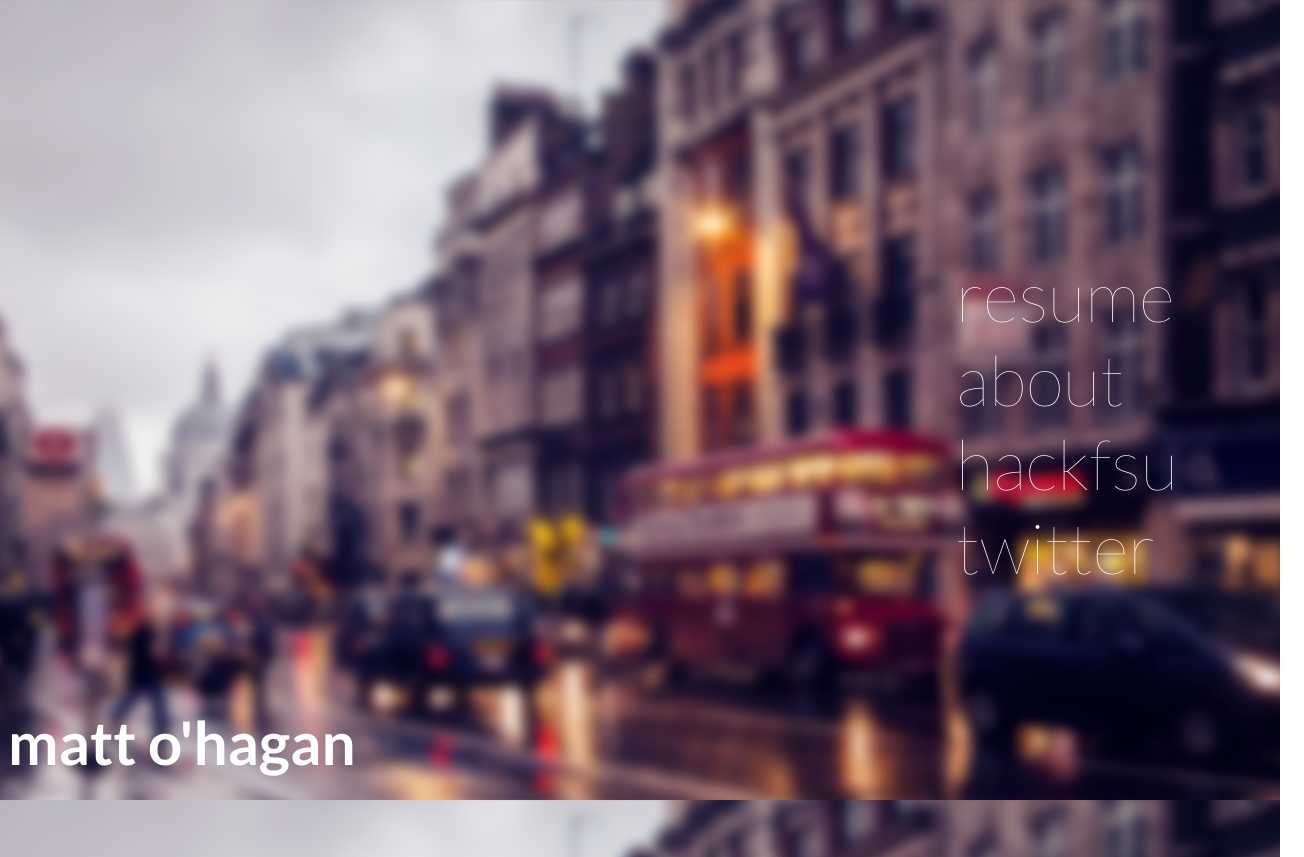
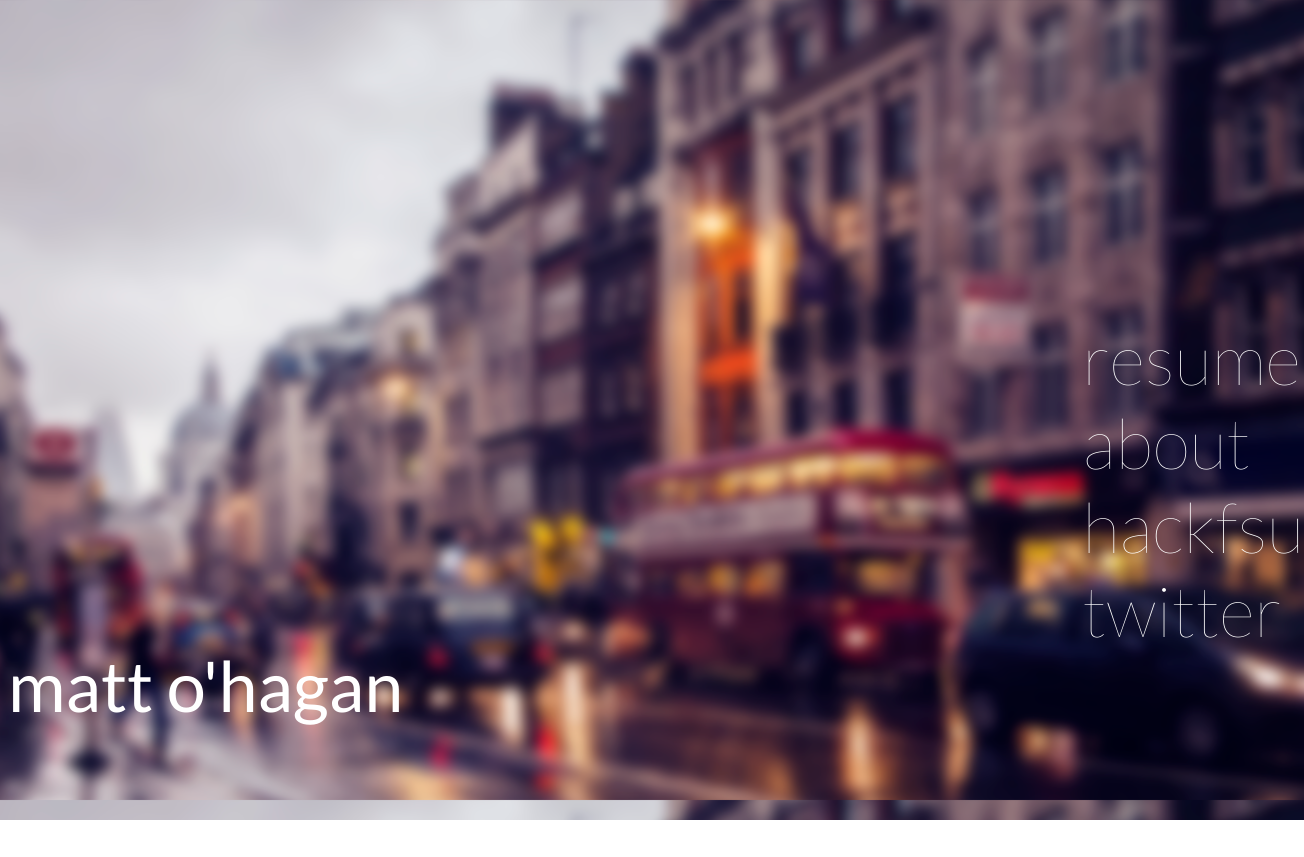
Before and after one commit to whosnorman/mattohagan.github.io, a plain HTML site: page index.html in a window 1280 px wide. Shown: the whole page, 1304 px wide, since content can reach past the window. After the commit the page ends 820 px from the top, so only its background shows below. Drawn offline with Linux system fonts and the light colour scheme.

Commit message:
just words

```diff
--- a/index.html
+++ b/index.html
@@ -6,14 +6,14 @@
    <title>Matt O'Hagan</title>
 </head>
 <body>
-   <div style="margin-top: 20%; margin-left: 75%">
+   <div style="margin-top: 25%; margin-left: 85%">
       <h5>resume</br>
-      about</br>
-      hackfsu</br>
+      <a href="google.com">about</a></br>
+      <a href="http://hackfsu.com">hackfsu</a></br>
       twitter</h5>
    </div>
 
-   <div>
+   <div style="margin-top: -10%">
       <h4>matt o'hagan</h1>
    </div>
 </body>
--- a/main.css
+++ b/main.css
@@ -4,9 +4,9 @@ h1 {
 
 h4 {
 	font-family: 'Lato', sans-serif;
-	font-weight: 700;
+	font-weight: 400;
 	color: #fff;
-	font-size: 60px;
+	font-size: 70px;
 }
 
 h5 {
@@ -16,6 +16,10 @@ h5 {
 	font-size: 70px;
 }
 
+h5 a:visited { color: #fff; text-decoration: none;}
+h5 a:link { color: #fff; text-decoration: none;}
+h5 a:hover { color: #fff; font-weight: 400; text-decoration: none;}
+
 html {
   background: url('londanBlur.png') no-repeat center center fixed;
   -webkit-background-size: cover;
```
